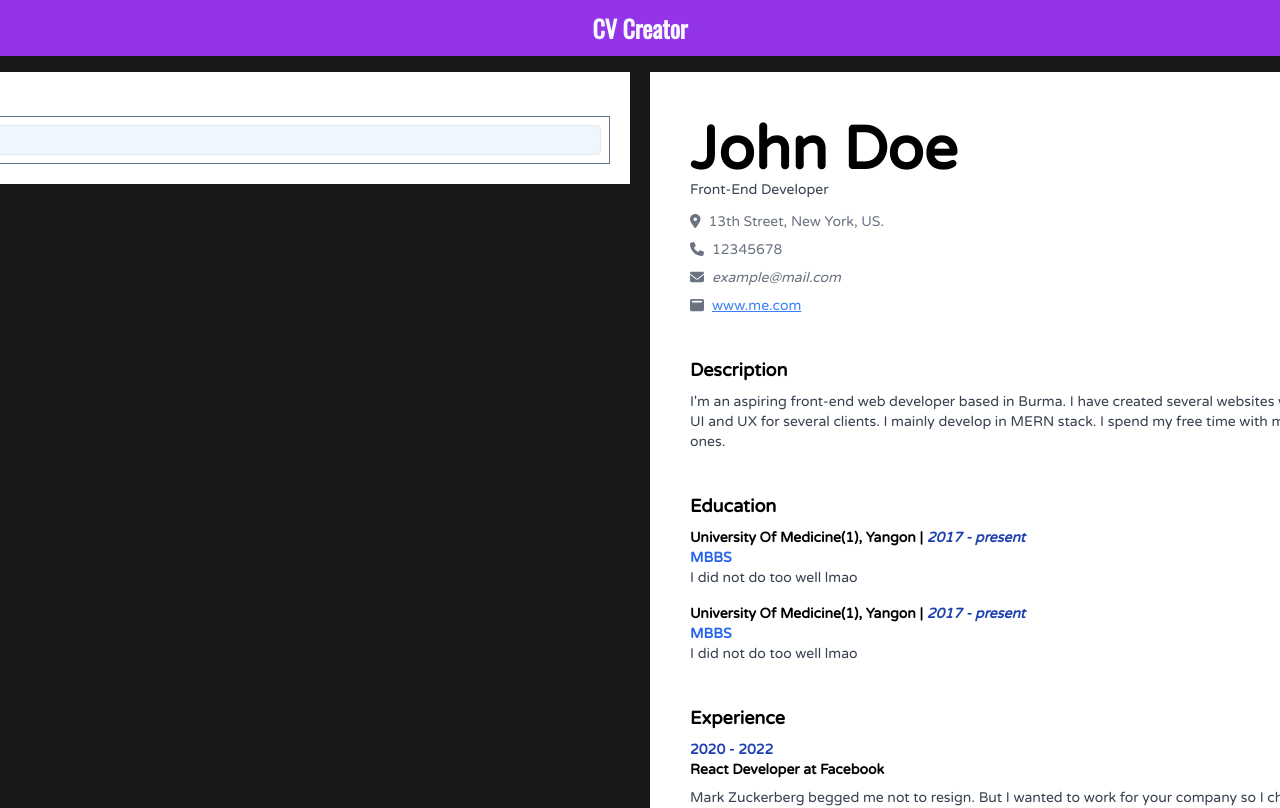
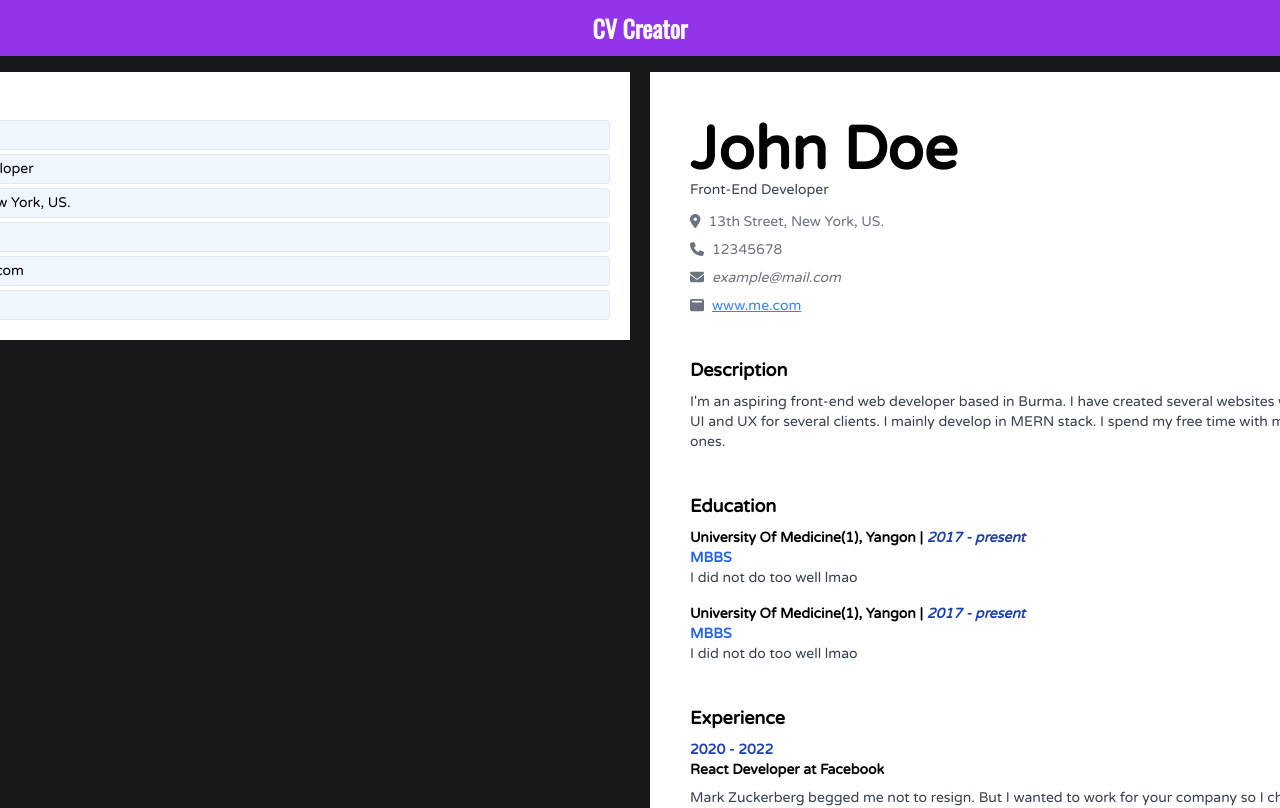
Before and after one commit to thantko20/cv-builder, a React (Create React App) app: page / in a window 1280 px wide. Shown: the top 808 px of the page. Built offline with nearby package versions, Linux system fonts and the light colour scheme.

Commit message:
Complete GeneralInfo.js

```diff
--- a/src/components/Main/EditMode/EditMode.js
+++ b/src/components/Main/EditMode/EditMode.js
@@ -22,9 +22,9 @@ class EditMode extends Component {
   }
 
   render() {
-    const { generalInfo, des, edu, ex } = this.state;
+    const { generalInfo, description, education, experience } = this.state;
     return (
-      <div className='p-5 bg-white w-[760px] flex-shrink-0'>
+      <div className='p-5 bg-white w-[760px] flex-shrink-0 flex flex-col gap-10'>
         <GeneralInfo
           name={generalInfo.name}
           jobTitle={generalInfo.jobTitle}
--- a/src/components/Main/EditMode/GeneralInfo.js
+++ b/src/components/Main/EditMode/GeneralInfo.js
@@ -14,6 +14,11 @@ class GeneralInfo extends Component {
     };
 
     this.handleNameChange = this.handleNameChange.bind(this);
+    this.handleJobChange = this.handleJobChange.bind(this);
+    this.handleAddressChange = this.handleAddressChange.bind(this);
+    this.handlePhoneChange = this.handlePhoneChange.bind(this);
+    this.handleEmailChange = this.handleEmailChange.bind(this);
+    this.handleWebsiteChange = this.handleWebsiteChange.bind(this);
   }
 
   handleNameChange(e) {
@@ -22,15 +27,76 @@ class GeneralInfo extends Component {
     );
   }
 
+  handleJobChange(e) {
+    this.setState({ jobTitle: e.target.value }, () =>
+      this.props.handleGenInfo(this.state),
+    );
+  }
+
+  handleAddressChange(e) {
+    this.setState({ address: e.target.value }, () =>
+      this.props.handleGenInfo(this.state),
+    );
+  }
+
+  handlePhoneChange(e) {
+    this.setState({ phone: e.target.value }, () => {
+      this.props.handleGenInfo(this.state);
+    });
+  }
+
+  handleEmailChange(e) {
+    this.setState({ email: e.target.value }, () =>
+      this.props.handleGenInfo(this.state),
+    );
+  }
+
+  handleWebsiteChange(e) {
+    this.setState({ website: e.target.value }, () =>
+      this.props.handleGenInfo(this.state),
+    );
+  }
+
   render() {
     return (
       <div>
-        <h3>General Info</h3>
-        <form className='flex flex-col border border-slate-500 justify-start p-2'>
+        <h3 className='mb-1 font-semibold'>General Info</h3>
+        <form className='flex flex-col justify-start  gap-1'>
           <Input
             placeHolder='Name'
             value={this.state.name}
+            type='text'
             onChange={this.handleNameChange}
+          />
+          <Input
+            placeHolder='Job Title'
+            type='text'
+            value={this.state.jobTitle}
+            onChange={this.handleJobChange}
+          />
+          <Input
+            placeHolder='Address'
+            type='text'
+            value={this.state.address}
+            onChange={this.handleAddressChange}
+          />
+          <Input
+            placeHolder='Phone'
+            type='tel'
+            value={this.state.phone}
+            onChange={this.handlePhoneChange}
+          />
+          <Input
+            placeHolder='Email'
+            type='email'
+            value={this.state.email}
+            onChange={this.handleEmailChange}
+          />
+          <Input
+            placeHolder='Website'
+            type='text'
+            value={this.state.website}
+            onChange={this.handleWebsiteChange}
           />
         </form>
       </div>
```
